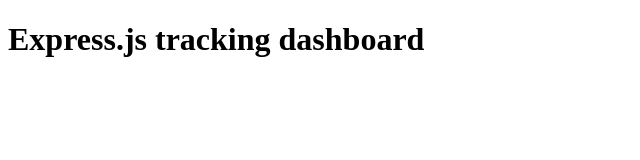
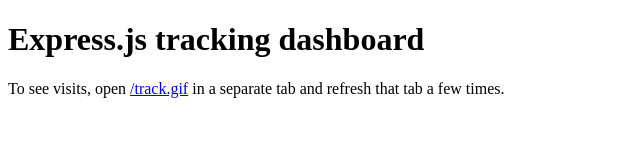
Before and after one commit to thinkswan/express-tracking-dashboard, a website: page public/index.html in a window 1280 px wide. Shown: the whole page, without its empty margins (0-640 px from the left). Drawn offline with nearby package versions, Linux system fonts and the light colour scheme; no server answers.

Commit message:
Update demo instructions in readme

```diff
--- a/public/index.html
+++ b/public/index.html
@@ -9,6 +9,11 @@
 <body>
   <h1>Express.js tracking dashboard</h1>
 
+  <p>
+    To see visits, open <a href="/track.gif" target="_blank">/track.gif</a> in
+    a separate tab and refresh that tab a few times.
+  </p>
+
   <div class="visits"></div>
 
   <script src="//cdnjs.cloudflare.com/ajax/libs/jquery/2.1.4/jquery.min.js"></script>
```
Also changed, not shown: README.md.
